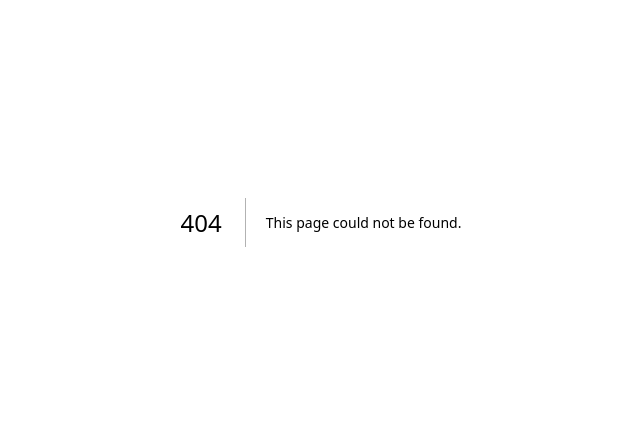
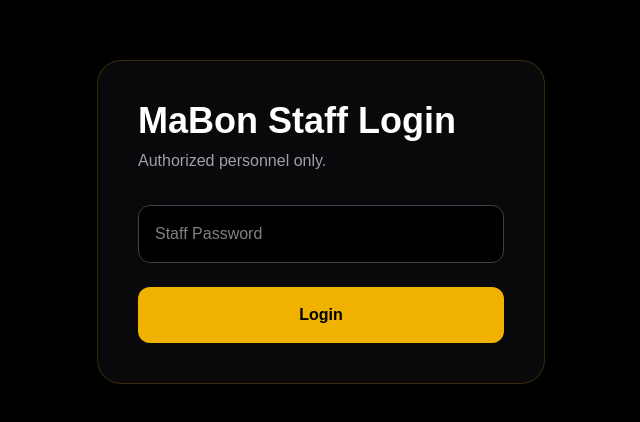
Before and after one commit to mabonmusicai-beep/mabon-music-website, a Next.js app: page /admin in a window 1280 px wide. Before the commit this address had no page. Shown: the part 178-600 px from the top of the page, without its empty margins (319-959 px from the left). Built offline with nearby package versions, Linux system fonts and the light colour scheme.

Commit message:
Add secure staff login

```diff
--- /dev/null
+++ b/app/admin/page.tsx
@@ -0,0 +1,45 @@
+"use client";
+
+import { useState } from "react";
+
+export default function AdminLogin() {
+  const [password, setPassword] = useState("");
+
+  function login() {
+    if (password === "Mabon2026!") {
+      document.cookie = "mabon_admin=approved; path=/";
+      window.location.href = "/admin/submissions";
+    } else {
+      alert("Incorrect password.");
+    }
+  }
+
+  return (
+    <main className="min-h-screen bg-black flex items-center justify-center">
+      <div className="bg-zinc-950 border border-yellow-500/20 rounded-3xl p-10 w-full max-w-md">
+        <h1 className="text-4xl font-black text-white mb-2">
+          MaBon Staff Login
+        </h1>
+
+        <p className="text-zinc-400 mb-8">
+          Authorized personnel only.
+        </p>
+
+        <input
+          type="password"
+          placeholder="Staff Password"
+          value={password}
+          onChange={(e) => setPassword(e.target.value)}
+          className="w-full p-4 rounded-xl bg-black border border-zinc-700 text-white"
+        />
+
+        <button
+          onClick={login}
+          className="w-full mt-6 bg-yellow-500 text-black font-bold rounded-xl py-4"
+        >
+          Login
+        </button>
+      </div>
+    </main>
+  );
+}
--- a/middleware.ts
+++ b/middleware.ts
@@ -4,11 +4,11 @@ import type { NextRequest } from "next/server";
 export function middleware(request: NextRequest) {
   const pathname = request.nextUrl.pathname;
 
-  if (pathname.startsWith("/admin")) {
-    const auth = request.cookies.get("mabon_admin");
+  if (pathname.startsWith("/admin/submissions")) {
+    const auth = request.cookies.get("mabon_admin")?.value;
 
-    if (!auth) {
-      return NextResponse.redirect(new URL("/", request.url));
+    if (auth !== "approved") {
+      return NextResponse.redirect(new URL("/admin", request.url));
     }
   }
 
@@ -16,5 +16,5 @@ export function middleware(request: NextRequest) {
 }
 
 export const config = {
-  matcher: ["/admin/:path*"],
+  matcher: ["/admin/submissions/:path*"],
 };
```
